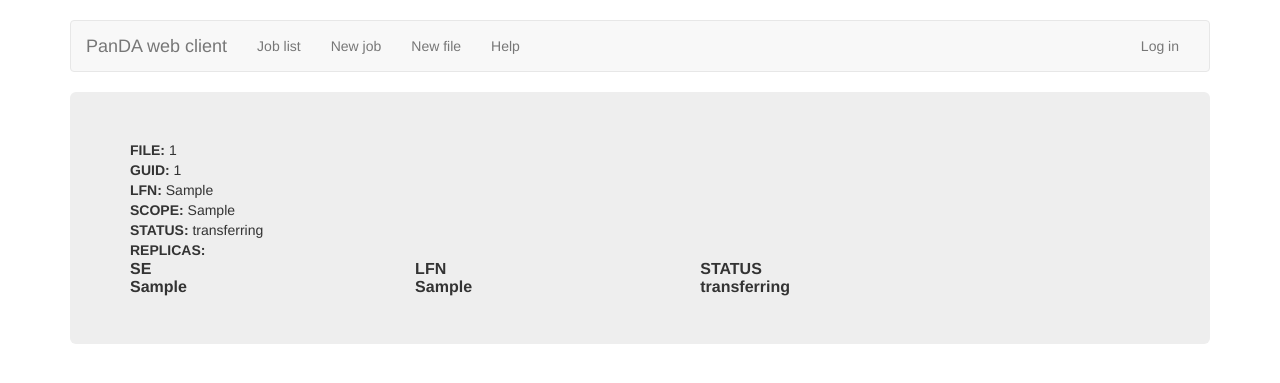
After one commit to RRCKI/panda-web-client, a Flask app: page /file/1 in a window 1280 px wide. The commit adds this page. Shown: the top 383 px of the page. Run offline with Flask 2, Linux system fonts and the light colour scheme; tables that the repository leaves empty hold one stand-in row (values such as "Sample post"); data that the repository does not hold is empty; parts of the project's set-up code (start-up, migrations or seed data) failed here and were passed over; some libraries are stand-ins or nearby versions.

Commit message:
+ file manage views

```diff
--- a/webpanda/app/admin.py
+++ b/webpanda/app/admin.py
@@ -2,7 +2,7 @@ from flask.ext.login import current_user
 from app import adm, db
 from flask.ext.admin.contrib.sqla import ModelView
 
-from models import User, Distributive, Job, Container, File, ROLE_ADMIN
+from models import *
 
 
 class MyModelView(ModelView):
@@ -11,6 +11,9 @@ class MyModelView(ModelView):
 
 adm.add_view(MyModelView(User, db.session))
 adm.add_view(MyModelView(Distributive, db.session))
+adm.add_view(MyModelView(Site, db.session))
 adm.add_view(MyModelView(Job, db.session))
 adm.add_view(MyModelView(Container, db.session))
 adm.add_view(MyModelView(File, db.session))
+adm.add_view(MyModelView(Replica, db.session))
+adm.add_view(MyModelView(TransferTask, db.session))
--- a/webpanda/app/forms.py
+++ b/webpanda/app/forms.py
@@ -63,6 +63,11 @@ class NewJobForm(RedirectForm):
     container = HiddenField(default="")
     submitbtn = SubmitField(u'Send job')
 
+class NewFileForm(RedirectForm):
+    se = SelectField(u'SE', coerce=str)
+    url = StringField(u'URL', validators=[Required(), Length(1, 64)])
+    container = StringField(u'Container (guid)', validators=[Length(1, 64)])
+    submitbtn = SubmitField(u'Upload file')
 
 class NewDistrForm(RedirectForm):
     name = StringField('Name', validators=[Required(), Length(1, 64)])
--- a/webpanda/app/models.py
+++ b/webpanda/app/models.py
@@ -81,6 +81,20 @@ class Distributive(db.Model):
 
     def __str__(self):
         return '%s [%s]' % (self.name, self.version)
+
+class Site(db.Model):
+    __tablename__ = 'sites'
+    id = db.Column(db.Integer, primary_key=True)
+    se = db.Column(db.String(64))
+    ce = db.Column(db.String(64))
+    plugin = db.Column(db.String(20))
+    active = db.Column(db.Integer, default=1)
+
+    def __repr__(self):
+        return '<SE=%s CE=%s>' % (self.se, self.ce)
+
+    def __str__(self):
+        return self.__repr__()
 
 class Job(db.Model):
     __tablename__ = 'jobs'
@@ -252,3 +266,13 @@ class Token(db.Model):
         if self._scopes:
             return self._scopes.split()
         return []
+
+
+class TransferTask(db.Model):
+    __tablename__ = 'transfertasks'
+    id = db.Column(db.Integer, primary_key=True)
+    file_id = db.Column(db.Integer, db.ForeignKey('files.id'))
+    replica_id = db.Column(db.Integer, db.ForeignKey('replicas.id'))
+    se = db.Column(db.String(40))
+    task_id = db.Column(db.String(40))
+    task_status = db.Column(db.String(20))
--- /dev/null
+++ b/webpanda/app/static/app/js/file.js
@@ -0,0 +1,7 @@
+$(document).ready(function() {
+    $('#example').dataTable( {
+        "paging":   false,
+        "ordering": false,
+        "info":     false
+    } );
+} );
--- a/webpanda/app/templates/base.html
+++ b/webpanda/app/templates/base.html
@@ -6,14 +6,14 @@
     <!-- The above 3 meta tags *must* come first in the head; any other head content must come *after* these tags -->
     <meta name="description" content="">
     <meta name="author" content="">
-    <link rel="icon" href="static/app/img/favicon.ico">
+    <link rel="icon" href="/static/app/img/favicon.ico">
 
     {% block title %}{% endblock %}
 
     <!-- Bootstrap core CSS -->
-    <link href="static/bootstrap/css/bootstrap.min.css" rel="stylesheet">
+    <link href="/static/bootstrap/css/bootstrap.min.css" rel="stylesheet">
     <!-- Custom styles for this template -->
-    <link href="static/app/css/navbar.css" rel="stylesheet">
+    <link href="/static/app/css/navbar.css" rel="stylesheet">
 
     {% block css_import %}{% endblock %}
 
@@ -41,6 +41,7 @@
           <ul class="nav navbar-nav">
             <li><a href="{{ url_for('jobs') }}">Job list</a></li>
             <li><a href="{{ url_for('job') }}">New job</a></li>
+            <li><a href="{{ url_for('file') }}">New file</a></li>
             <li><a href="#">Help</a></li>
           </ul>
           <ul class="nav navbar-nav navbar-right">
@@ -69,7 +70,7 @@
     </div>
 
     <script src="https://ajax.googleapis.com/ajax/libs/jquery/1.11.2/jquery.min.js"></script>
-    <script src="static/bootstrap/js/bootstrap.min.js"></script>
+    <script src="/static/bootstrap/js/bootstrap.min.js"></script>
     {% block js_import %}{% endblock %}
 </body>
 </html>
--- /dev/null
+++ b/webpanda/app/templates/pandaweb/file.html
@@ -0,0 +1,44 @@
+{% extends "base.html" %}
+
+{% block title %}
+<title>WEBPANDA - File info</title>
+{% endblock %}
+
+{% block css_import %}
+<link href="//cdn.datatables.net/1.10.7/css/jquery.dataTables.css" rel="stylesheet">
+{% endblock %}
+
+{% block content %}
+<b>FILE:</b> {{file.id}} <br>
+<b>GUID:</b> {{file.guid}} <br>
+<b>LFN:</b> {{file.lfn}} <br>
+<b>SCOPE:</b> {{file.scope}}<br>
+<b>STATUS:</b> {{file.status}}<br>
+{% if file.status == "ready" %}
+<b><a href="/file/{{file.guid}}/get">DOWNLOAD</a></b><br>
+{% endif %}
+<b>REPLICAS:</b><br>
+<table id="replicastable" class="display" cellspacing="0" width="100%">
+<thead>
+    <tr>
+        <th>SE</th>
+        <th>LFN</th>
+        <th>STATUS</th>
+    </tr>
+</thead>
+<tbody>
+{% for r in replicas %}
+    <tr>
+        <th>{{r.se}}</th>
+        <th>{{r.lfn}}</th>
+        <th>{{r.status}}</th>
+    </tr>
+{% endfor %}
+</tbody>
+</table>
+{% endblock %}
+
+{% block js_import %}
+<script src="//cdn.datatables.net/1.10.7/js/jquery.dataTables.min.js"></script>
+<script src="/static/app/js/file.js"></script>
+{% endblock %}
--- a/webpanda/app/templates/pandaweb/jobs_list.html
+++ b/webpanda/app/templates/pandaweb/jobs_list.html
@@ -28,6 +28,6 @@
 
 {% block js_import %}
 <script src="//cdn.datatables.net/1.10.7/js/jquery.dataTables.min.js"></script>
-<script src="static/app/js/moment-with-locales.min.js"></script>
-<script src="static/app/js/jobs_list.js"></script>
+<script src="/static/app/js/moment-with-locales.min.js"></script>
+<script src="/static/app/js/jobs_list.js"></script>
 {% endblock %}
--- a/webpanda/app/views.py
+++ b/webpanda/app/views.py
@@ -7,8 +7,9 @@ from celery import chord
 from flask import render_template, flash, redirect, session, url_for, request, g, jsonify, make_response
 from flask.ext.login import login_user, logout_user, current_user, login_required
 from app import app, db
-from forms import LoginForm, RegisterForm, NewJobForm
-from models import User, Distributive, Job, Container, File
+from app.apis import makeReplicaAPI
+from forms import LoginForm, RegisterForm, NewJobForm, NewFileForm
+from models import *
 from datetime import datetime
 import os
 from ui.FileMaster import makeReplica, cloneReplica
@@ -102,7 +103,7 @@ def job():
     """Handle the definition of a job."""
     form = NewJobForm()
     if request.method == 'POST':
-        site = app.config['DEFAULT_SE']
+        site = Site.query.filter_by(ce=app.config['DEFAULT_CE']).first()
         distr_name, distr_release = form.distr.data.split(':')
         distr = Distributive.query.filter_by(name=distr_name, release=int(distr_release)).first()
 
@@ -143,7 +144,7 @@ def job():
                 ids.append(file.id)
 
         for f in ids:
-            ftasks.append(makeReplica.s(f, site))
+            ftasks.append(makeReplica.s(f, site.se))
 
         for f in ofiles:
             file = File()
@@ -304,3 +305,40 @@ def jobs_list():
     data['data'] = jobs_o
 
     return make_response(jsonify(data), 200)
+
+@app.route("/file", methods=['GET', 'POST'])
+@login_required
+def file():
+    form = NewFileForm()
+    if request.method == 'POST':
+        se = form.se.data
+
+        file = File()
+        file.scope = g.user.username
+        file.guid = commands.getoutput('uuidgen')
+        file.type = 'input'
+        file.se = form.url.data.split(':')[0]
+        file.lfn = form.url.data
+        file.token = ''
+        file.status = 'registered'
+        db.session.add(file)
+        db.session.commit()
+        cont_guid = form.container.data
+        if (cont_guid not in [None, '']): # TODO Check regex
+            container = Container.query.filter_by(guid=cont_guid).one()
+            container.files.append(file)
+            db.session.add(container)
+            db.session.commit()
+
+        resp = makeReplicaAPI(file.guid, se)
+        print resp
+        return redirect(url_for('file_info', guid=file.guid))
+
+    form.se.choices = [("%s" % site.se, "%s" % site.se) for site in Site.query.filter_by(active=1)]
+    return render_template("pandaweb/file_new.html", form=form)
+
+@app.route("/file/<guid>", methods=['GET'])
+@login_required
+def file_info(guid):
+    file = File.query.filter_by(guid=guid).one()
+    return render_template("pandaweb/file.html", file=file, replicas=file.replicas)
```
Also changed, not shown: webpanda/app/apis.py (+42 -32 lines), webpanda/app/templates/pandaweb/file_new.html (added, +33 -0 lines), webpanda/db/models.py (+26 -0 lines), webpanda/ddm/DDM.py (+15 -10 lines), webpanda/ui/JobMaster.py (+4 -4 lines), 1 other file.
